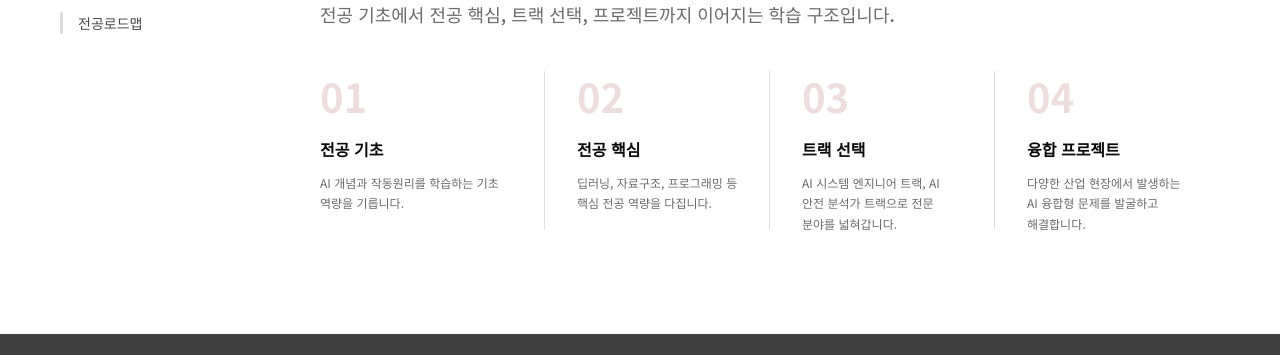
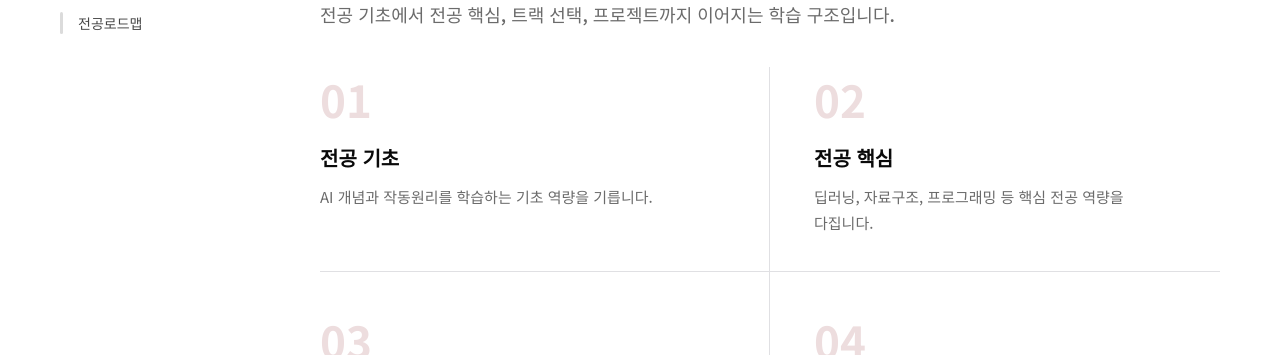
Before and after one commit to swu-sw-hompage/ai-FE, a React (Vite) app: page /curriculum in a window 1280 px wide. Shown: the part 597-952 px from the top of the page. Built offline with nearby package versions, Linux system fonts and the light colour scheme; no server answers; a web font is replaced by a local one.

Commit message:
교육과정 안내를 2열 2행으로 변경

```diff
--- a/src/pages/Curriculum/Curriculum.css
+++ b/src/pages/Curriculum/Curriculum.css
@@ -12,42 +12,47 @@
 
 .curriculum__pillars {
   display: grid;
-  grid-template-columns: repeat(4, 1fr);
+  grid-template-columns: repeat(2, 1fr);
 }
 
 .curriculum__pillar {
-  position: relative;
-  padding: 0 32px;
   display: flex;
   flex-direction: column;
   gap: 12px;
 }
 
-.curriculum__pillar:first-child {
-  padding-left: 0;
-}
+/* 데스크톱은 2열 2행. 칸 사이에만 가로·세로 구분선을 둔다. */
+@media (min-width: 901px) {
+  .curriculum__pillar {
+    padding: 36px 44px;
+  }
 
-.curriculum__pillar:not(:last-child)::after {
-  content: '';
-  position: absolute;
-  right: 0;
-  top: 4px;
-  bottom: 4px;
-  width: 1px;
-  background: #e0e0e3;
+  .curriculum__pillar:nth-child(odd) {
+    padding-left: 0;
+    border-right: 1px solid #e0e0e3;
+  }
+
+  .curriculum__pillar:nth-child(-n + 2) {
+    padding-top: 0;
+    border-bottom: 1px solid #e0e0e3;
+  }
+
+  .curriculum__pillar:nth-last-child(-n + 2) {
+    padding-bottom: 0;
+  }
 }
 
 .curriculum__pillar-no {
   font-family: var(--font-pretendard);
   font-weight: 700;
-  font-size: 40px;
+  font-size: 44px;
   color: rgba(125, 14, 22, 0.14);
 }
 
 .curriculum__pillar strong {
   font-family: var(--font-pretendard);
   font-weight: 600;
-  font-size: 16px;
+  font-size: 20px;
   color: #0a0a0a;
 }
 
@@ -55,7 +60,7 @@
   margin: 0;
   display: flex;
   flex-direction: column;
-  font-size: 12px;
+  font-size: 15px;
   line-height: 1.7;
   color: var(--color-text-muted);
 }
@@ -75,10 +80,6 @@
     gap: 10px;
   }
 
-  .curriculum__pillar:first-child {
-    padding-left: 20px;
-  }
-
   .curriculum__pillar {
     display: flex;
     flex-direction: column;
@@ -86,10 +87,6 @@
     padding: 20px;
     background: #f8f8f9;
     border-radius: 6px;
-  }
-
-  .curriculum__pillar:not(:last-child)::after {
-    display: none;
   }
 
   .curriculum__pillar-no {
```
